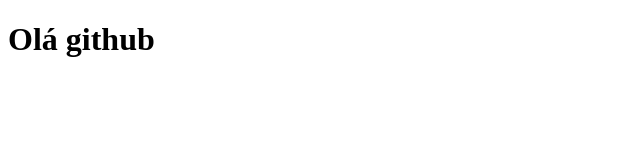
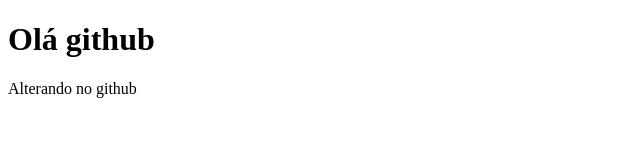
Before and after one commit to AdamosPorfiro/GITHUB, a plain HTML site: page Primeiro_repositorio/index.html in a window 1280 px wide. Shown: the whole page, without its empty margins (0-640 px from the left). Drawn offline with Linux system fonts and the light colour scheme.

Commit message:
Update index.html
Alteração

```diff
--- a/Primeiro_repositorio/index.html
+++ b/Primeiro_repositorio/index.html
@@ -14,6 +14,10 @@
         <h1>
             Olá github
         </h1>
+
+        <p>
+            Alterando no github
+        </p>
     </body>
 
 
```
